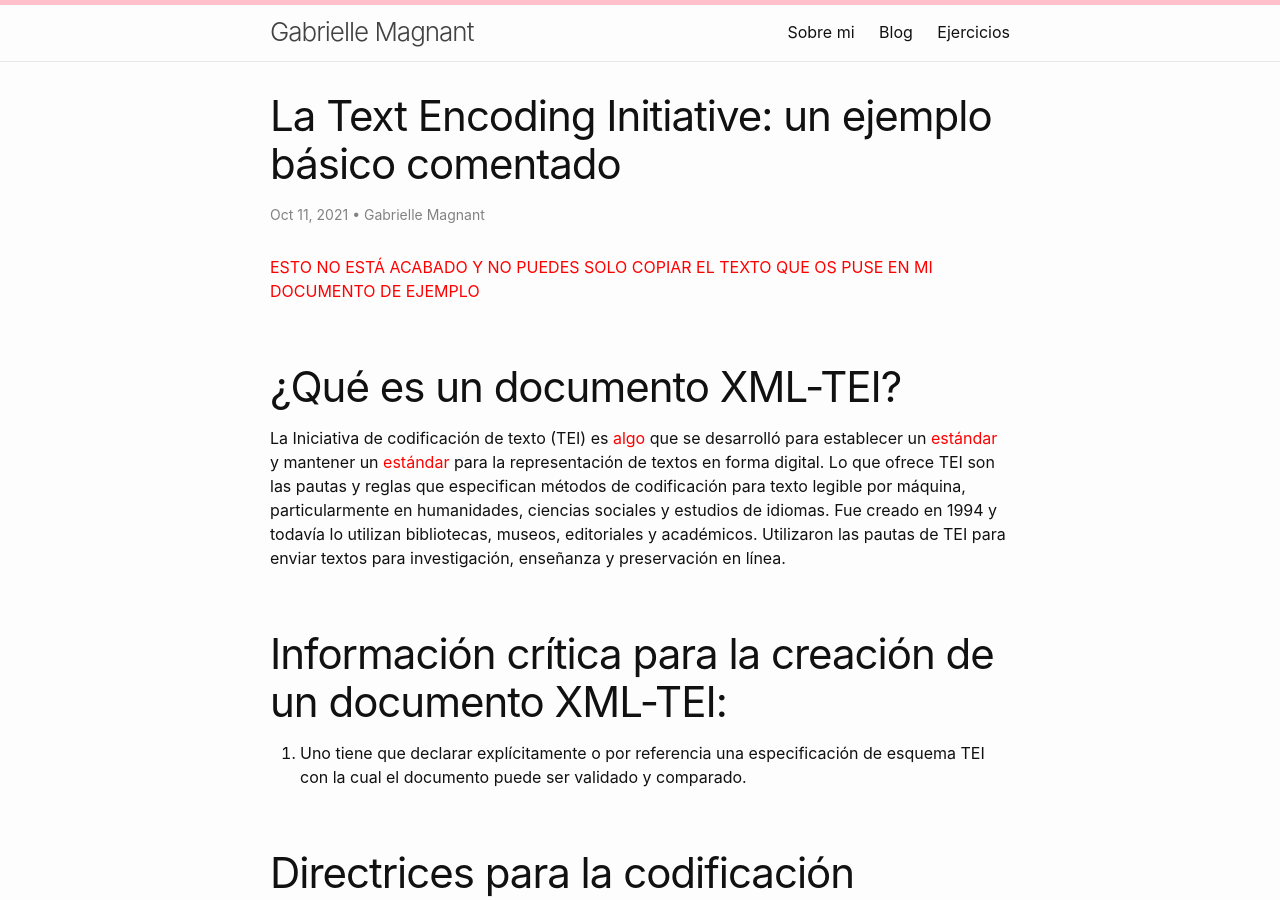
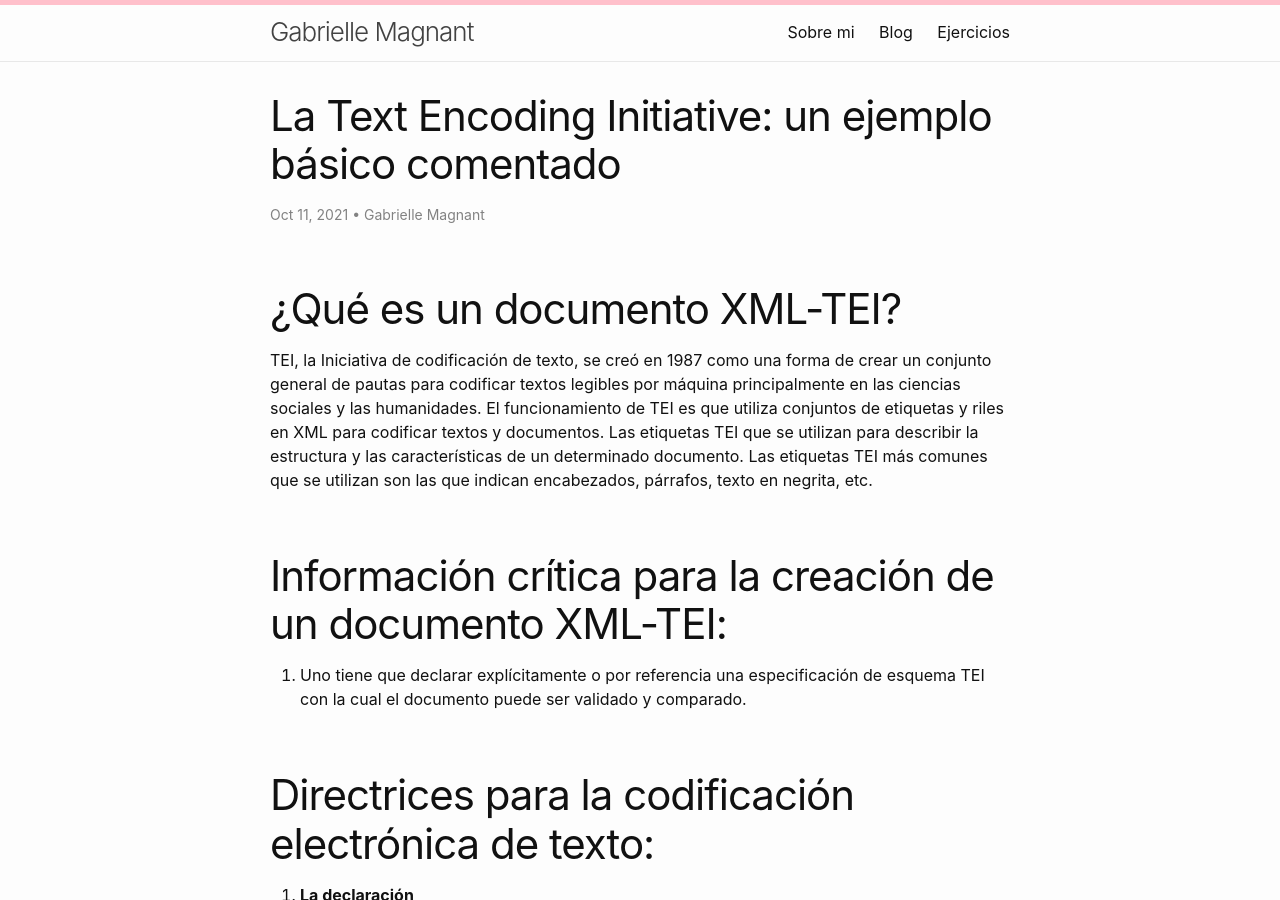
Before and after one commit to gmagnant00/gmagnant00.github.io, a Jekyll site: the page built from _posts/2021-10-11-Comentario-TEI.md, in a window 1280 px wide and 900 px high. Built offline with Jekyll 4.4.1, drawn with Linux system fonts in a browser that asks for light colours.

Commit message:
Update 2021-10-11-Comentario-TEI.md

```diff
--- a/_posts/2021-10-11-Comentario-TEI.md
+++ b/_posts/2021-10-11-Comentario-TEI.md
@@ -5,11 +5,10 @@ date: 2021-10-11
 author: Gabrielle Magnant
 ---
 
-<span style="color:red">ESTO NO ESTÁ ACABADO Y NO PUEDES SOLO COPIAR EL TEXTO QUE OS PUSE EN MI DOCUMENTO DE EJEMPLO</span>
 
 # ¿Qué es un documento XML-TEI?
 
-La Iniciativa de codificación de texto (TEI) es <span style="color:red">algo</span> que se desarrolló para establecer un <span style="color:red">estándar</span> y mantener un <span style="color:red">estándar</span> para la representación de textos en forma digital. Lo que ofrece TEI son las pautas y reglas que especifican métodos de codificación para texto legible por máquina, particularmente en humanidades, ciencias sociales y estudios de idiomas. Fue creado en 1994 y todavía lo utilizan bibliotecas, museos, editoriales y académicos. Utilizaron las pautas de TEI para enviar textos para investigación, enseñanza y preservación en línea.
+TEI, la Iniciativa de codificación de texto, se creó en 1987 como una forma de crear un conjunto general de pautas para codificar textos legibles por máquina principalmente en las ciencias sociales y las humanidades. El funcionamiento de TEI es que utiliza conjuntos de etiquetas y riles en XML para codificar textos y documentos. Las etiquetas TEI que se utilizan para describir la estructura y las características de un determinado documento. Las etiquetas TEI más comunes que se utilizan son las que indican encabezados, párrafos, texto en negrita, etc.
 
 # Información crítica para la creación de un documento XML-TEI:
 
```
